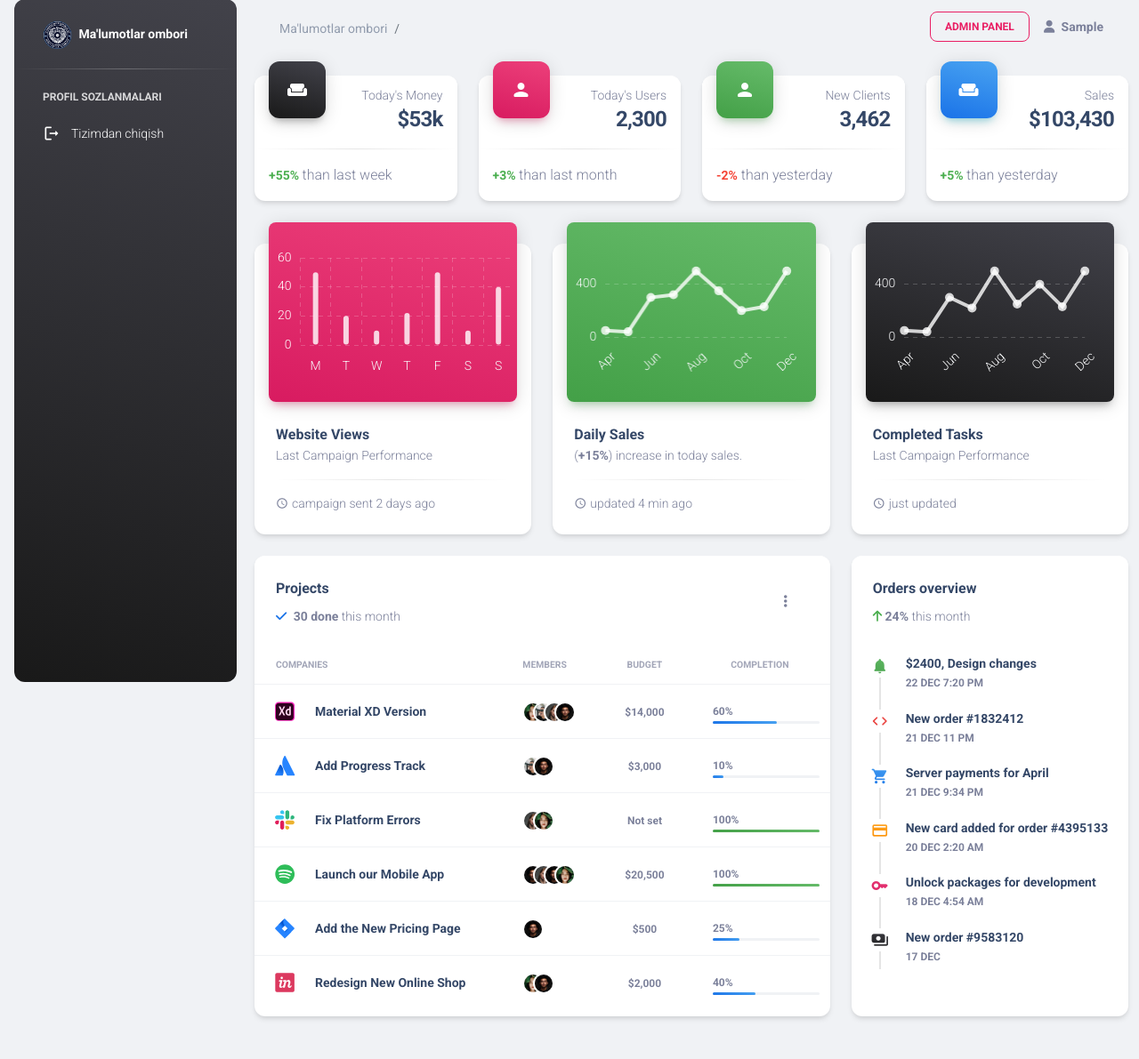
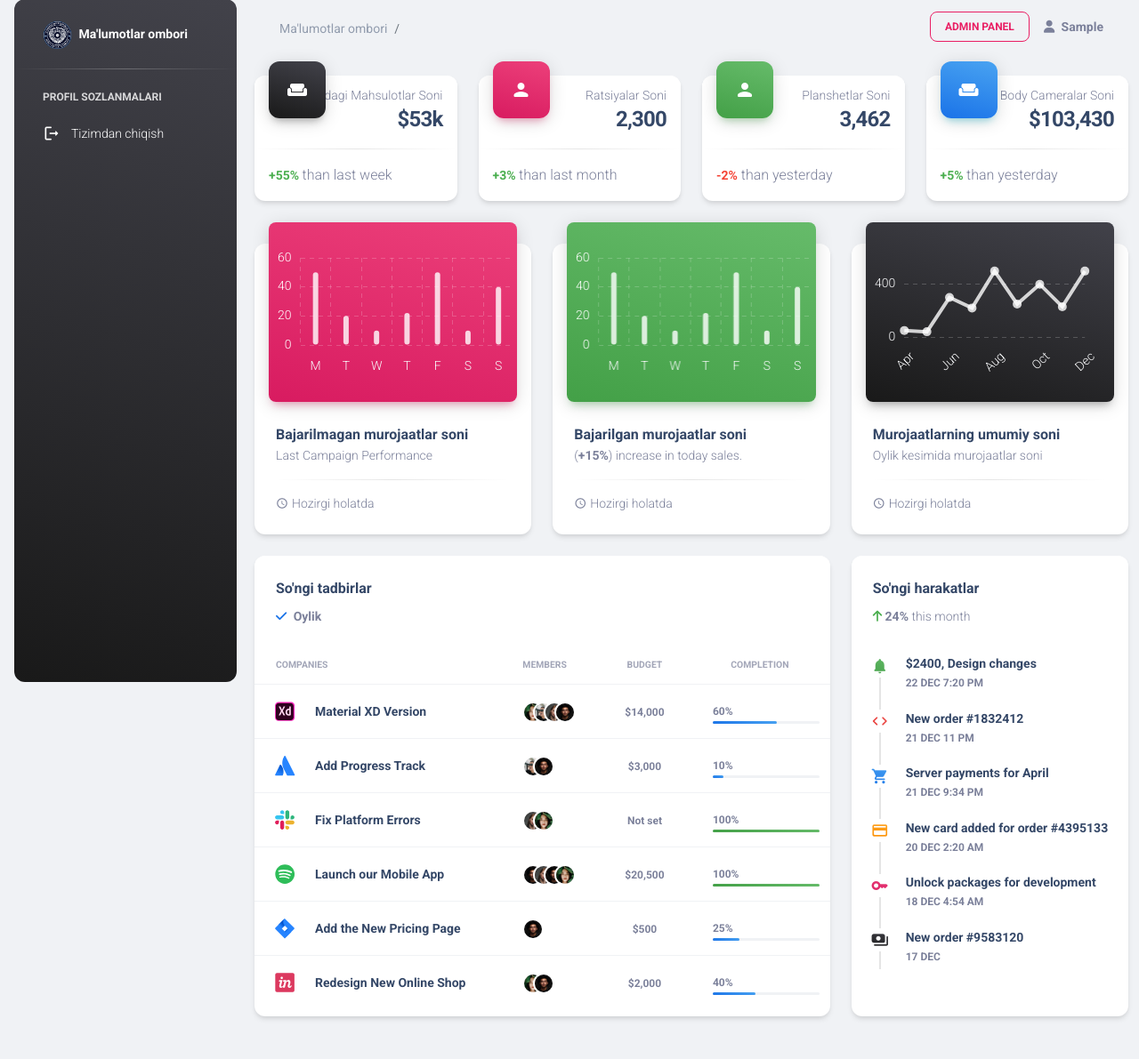
Before and after one commit to JaloliddinRuzikulov/bm, a Django app: page / in a window 1280 px wide. Shown: the part 17-1208 px from the top of the page at 89% size. Run offline with Django 4.2, Linux system fonts and the light colour scheme; the visitor is signed in with stand-in values (Sample User, id 1); some libraries are stand-ins or nearby versions.

Commit message:
change titles dashboard

```diff
--- a/templates/dashboard.html
+++ b/templates/dashboard.html
@@ -14,7 +14,7 @@
                                 <i class="material-icons opacity-10">weekend</i>
                             </div>
                             <div class="text-end pt-1">
-                                <p class="text-sm mb-0 text-capitalize">Today's Money</p>
+                                <p class="text-sm mb-0 text-capitalize">Ombordagi mahsulotlar soni</p>
                                 <h4 class="mb-0">$53k</h4>
                             </div>
                         </div>
@@ -32,7 +32,7 @@
                                 <i class="material-icons opacity-10">person</i>
                             </div>
                             <div class="text-end pt-1">
-                                <p class="text-sm mb-0 text-capitalize">Today's Users</p>
+                                <p class="text-sm mb-0 text-capitalize">Ratsiyalar soni</p>
                                 <h4 class="mb-0">2,300</h4>
                             </div>
                         </div>
@@ -50,7 +50,7 @@
                                 <i class="material-icons opacity-10">person</i>
                             </div>
                             <div class="text-end pt-1">
-                                <p class="text-sm mb-0 text-capitalize">New Clients</p>
+                                <p class="text-sm mb-0 text-capitalize">Planshetlar soni</p>
                                 <h4 class="mb-0">3,462</h4>
                             </div>
                         </div>
@@ -68,7 +68,7 @@
                                 <i class="material-icons opacity-10">weekend</i>
                             </div>
                             <div class="text-end pt-1">
-                                <p class="text-sm mb-0 text-capitalize">Sales</p>
+                                <p class="text-sm mb-0 text-capitalize">Body cameralar soni</p>
                                 <h4 class="mb-0">$103,430</h4>
                             </div>
                         </div>
@@ -91,12 +91,12 @@
                             </div>
                         </div>
                         <div class="card-body">
-                            <h6 class="mb-0 ">Website Views</h6>
+                            <h6 class="mb-0 ">Bajarilmagan murojaatlar soni</h6>
                             <p class="text-sm ">Last Campaign Performance</p>
                             <hr class="dark horizontal">
                             <div class="d-flex ">
                                 <i class="material-icons text-sm my-auto me-1">schedule</i>
-                                <p class="mb-0 text-sm"> campaign sent 2 days ago </p>
+                                <p class="mb-0 text-sm"> Hozirgi holatda </p>
                             </div>
                         </div>
                     </div>
@@ -111,13 +111,13 @@
                             </div>
                         </div>
                         <div class="card-body">
-                            <h6 class="mb-0 "> Daily Sales </h6>
+                            <h6 class="mb-0 "> Bajarilgan murojaatlar soni</h6>
                             <p class="text-sm "> (<span class="font-weight-bolder">+15%</span>) increase in today sales.
                             </p>
                             <hr class="dark horizontal">
                             <div class="d-flex ">
                                 <i class="material-icons text-sm my-auto me-1">schedule</i>
-                                <p class="mb-0 text-sm"> updated 4 min ago </p>
+                                <p class="mb-0 text-sm"> Hozirgi holatda </p>
                             </div>
                         </div>
                     </div>
@@ -132,12 +132,12 @@
                             </div>
                         </div>
                         <div class="card-body">
-                            <h6 class="mb-0 ">Completed Tasks</h6>
-                            <p class="text-sm ">Last Campaign Performance</p>
+                            <h6 class="mb-0 ">Murojaatlarning umumiy soni</h6>
+                            <p class="text-sm ">Oylik kesimida murojaatlar soni</p>
                             <hr class="dark horizontal">
                             <div class="d-flex ">
                                 <i class="material-icons text-sm my-auto me-1">schedule</i>
-                                <p class="mb-0 text-sm">just updated</p>
+                                <p class="mb-0 text-sm">Hozirgi holatda</p>
                             </div>
                         </div>
                     </div>
@@ -149,29 +149,13 @@
                         <div class="card-header pb-0">
                             <div class="row">
                                 <div class="col-lg-6 col-7">
-                                    <h6>Projects</h6>
+                                    <h6>So'ngi tadbirlar</h6>
                                     <p class="text-sm mb-0">
                                         <i class="fa fa-check text-info" aria-hidden="true"></i>
-                                        <span class="font-weight-bold ms-1">30 done</span> this month
+                                        <span class="font-weight-bold ms-1">Oylik</span>
                                     </p>
                                 </div>
-                                <div class="col-lg-6 col-5 my-auto text-end">
-                                    <div class="dropdown float-lg-end pe-4">
-                                        <a class="cursor-pointer" id="dropdownTable" data-bs-toggle="dropdown"
-                                           aria-expanded="false">
-                                            <i class="fa fa-ellipsis-v text-secondary"></i>
-                                        </a>
-                                        <ul class="dropdown-menu px-2 py-3 ms-sm-n4 ms-n5"
-                                            aria-labelledby="dropdownTable">
-                                            <li><a class="dropdown-item border-radius-md" href="javascript:;">Action</a>
-                                            </li>
-                                            <li><a class="dropdown-item border-radius-md" href="javascript:;">Another
-                                                action</a></li>
-                                            <li><a class="dropdown-item border-radius-md" href="javascript:;">Something
-                                                else here</a></li>
-                                        </ul>
-                                    </div>
-                                </div>
+
                             </div>
                         </div>
                         <div class="card-body px-0 pb-2">
@@ -478,7 +462,7 @@
                 <div class="col-lg-4 col-md-6">
                     <div class="card h-100">
                         <div class="card-header pb-0">
-                            <h6>Orders overview</h6>
+                            <h6>So'ngi harakatlar</h6>
                             <p class="text-sm">
                                 <i class="fa fa-arrow-up text-success" aria-hidden="true"></i>
                                 <span class="font-weight-bold">24%</span> this month
@@ -644,25 +628,19 @@
         var ctx2 = document.getElementById("chart-line").getContext("2d");
 
         new Chart(ctx2, {
-            type: "line",
+            type: "bar",
             data: {
-                labels: ["Apr", "May", "Jun", "Jul", "Aug", "Sep", "Oct", "Nov", "Dec"],
+                labels: ["M", "T", "W", "T", "F", "S", "S"],
                 datasets: [{
-                    label: "Mobile apps",
-                    tension: 0,
+                    label: "Sales",
+                    tension: 0.4,
                     borderWidth: 0,
-                    pointRadius: 5,
-                    pointBackgroundColor: "rgba(255, 255, 255, .8)",
-                    pointBorderColor: "transparent",
-                    borderColor: "rgba(255, 255, 255, .8)",
-                    borderColor: "rgba(255, 255, 255, .8)",
-                    borderWidth: 4,
-                    backgroundColor: "transparent",
-                    fill: true,
-                    data: [50, 40, 300, 320, 500, 350, 200, 230, 500],
+                    borderRadius: 4,
+                    borderSkipped: false,
+                    backgroundColor: "rgba(255, 255, 255, .8)",
+                    data: [50, 20, 10, 22, 50, 10, 40],
                     maxBarThickness: 6
-
-                }],
+                },],
             },
             options: {
                 responsive: true,
@@ -687,8 +665,9 @@
                             color: 'rgba(255, 255, 255, .2)'
                         },
                         ticks: {
-                            display: true,
-                            color: '#f8f9fa',
+                            suggestedMin: 0,
+                            suggestedMax: 500,
+                            beginAtZero: true,
                             padding: 10,
                             font: {
                                 size: 14,
@@ -697,15 +676,17 @@
                                 style: 'normal',
                                 lineHeight: 2
                             },
-                        }
+                            color: "#fff"
+                        },
                     },
                     x: {
                         grid: {
                             drawBorder: false,
-                            display: false,
-                            drawOnChartArea: false,
+                            display: true,
+                            drawOnChartArea: true,
                             drawTicks: false,
-                            borderDash: [5, 5]
+                            borderDash: [5, 5],
+                            color: 'rgba(255, 255, 255, .2)'
                         },
                         ticks: {
                             display: true,
--- a/warehouse/views.py
+++ b/warehouse/views.py
@@ -5,7 +5,6 @@ from django.views.generic import TemplateView, ListView, RedirectView
 from django.contrib.auth.mixins import LoginRequiredMixin
 from twowayradio.appm.pdfgen import pdf_printer
 from .models import Depot, Catalog, ModelProduct, Reason
-
 
 # Create your views here.
 
@@ -15,6 +14,7 @@ class Dashboard(LoginRequiredMixin, TemplateView):
 
     def get(self, request, *args, **kwargs):
         groups =self.request.user.groups.all()
+
         if 'murojaatchi' in groups:
             return redirect('appeals_list')
         else:
```
